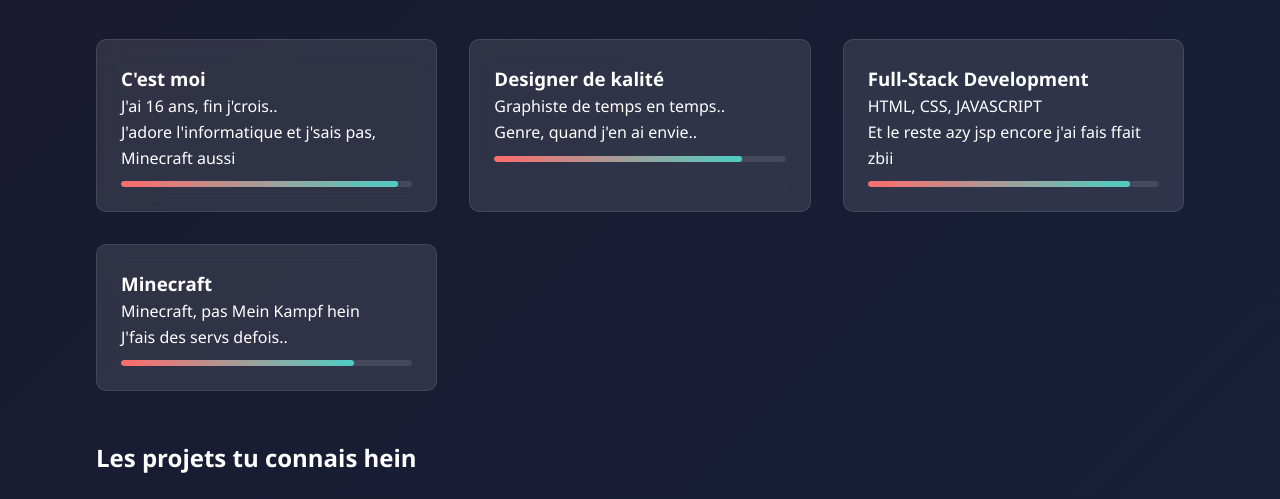
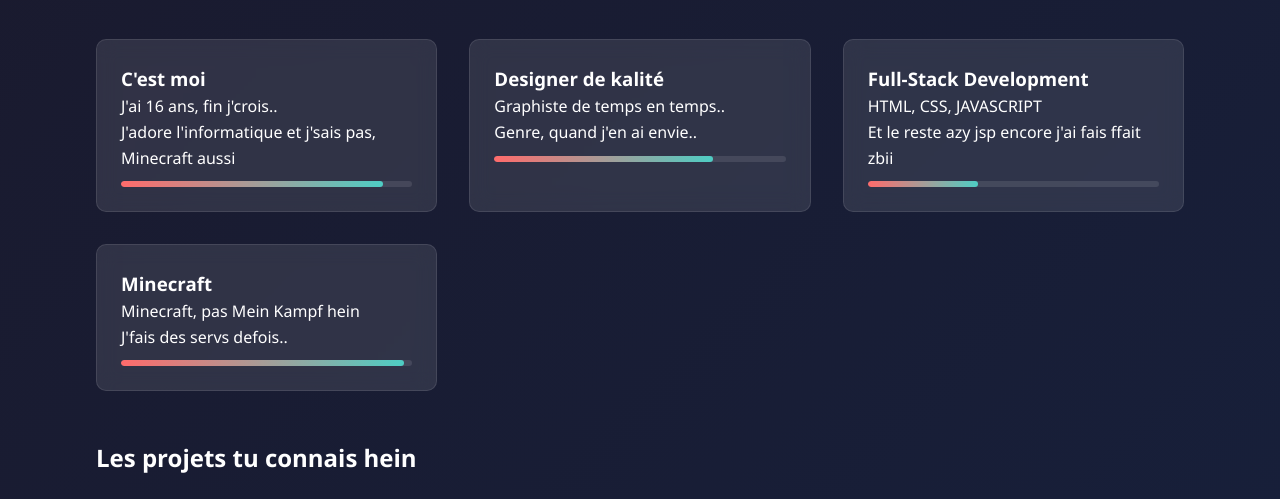
Before and after one commit to KendiiiiiiiiiiX/niketarace, a plain HTML site: page index.html in a window 1280 px wide. Shown: the part 207-706 px from the top of the page. Drawn offline with Linux system fonts and the light colour scheme.

Commit message:
Update index.html

```diff
--- a/index.html
+++ b/index.html
@@ -25,25 +25,25 @@
                 <h3>C'est moi</h3>
                 <p>J'ai 16 ans, fin j'crois..</p>
                 <p>J'adore l'informatique et j'sais pas, Minecraft aussi</p>
-                <div class="skill-progress" style="--progress: 95%"></div>
+                <div class="skill-progress" style="--progress: 90%"></div>
             </div>
             <div class="skill-card">
                 <h3>Designer de kalité</h3>
                 <p>Graphiste de temps en temps..</p>
                 <p>Genre, quand j'en ai envie..</p>
-                <div class="skill-progress" style="--progress: 85%"></div>
+                <div class="skill-progress" style="--progress: 75%"></div>
             </div>
             <div class="skill-card">
                 <h3>Full-Stack Development</h3>
                 <p>HTML, CSS, JAVASCRIPT</p>
                 <p>Et le reste azy jsp encore j'ai fais ffait zbii</p>
-                <div class="skill-progress" style="--progress: 90%"></div>
+                <div class="skill-progress" style="--progress: 38%"></div>
             </div>
             <div class="skill-card">
                 <h3>Minecraft</h3>
                 <p>Minecraft, pas Mein Kampf hein</p>
                 <p>J'fais des servs defois..</p>
-                <div class="skill-progress" style="--progress: 80%"></div>
+                <div class="skill-progress" style="--progress: 97%"></div>
             </div>
         </div>
         <div class="project-section">
```
